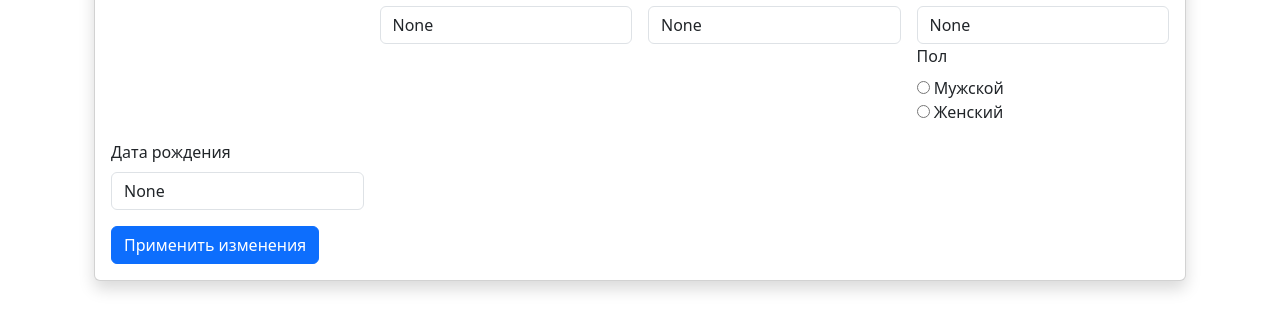
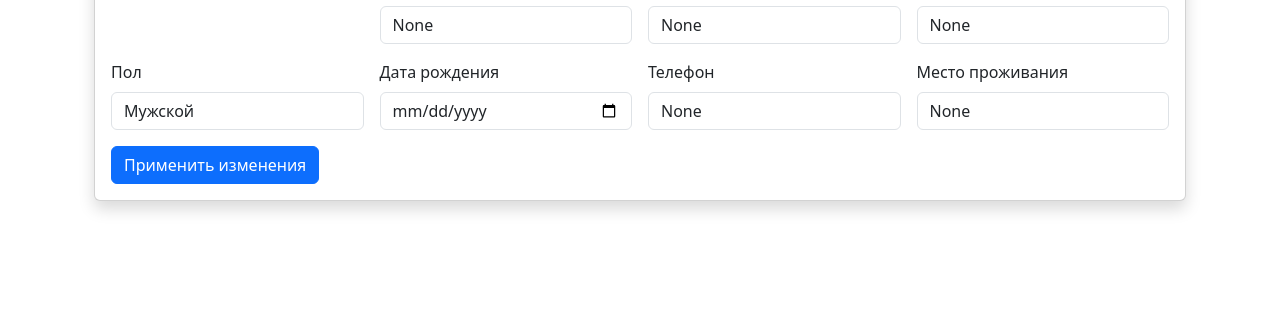
Before and after one commit to Kvezac/silver-robot, a Django app: page /edit-profile/ in a window 1280 px wide. Shown: the part 139-470 px from the top of the page. Run offline with Django 4.2, Linux system fonts and the light colour scheme; the visitor is signed in with stand-in values (Sample User, id 1).

Commit message:
modified:   templates/user/edit-profile.html

```diff
--- a/templates/user/edit-profile.html
+++ b/templates/user/edit-profile.html
@@ -28,22 +28,27 @@
                             <label for="validationCustom01" class="form-label">Отчество</label>
                             <input type="text" class="form-control" id="validationCustom01"
                                    value="{{ forms.middle_name.value }}" required>
-                            <div class="col-md-6">
-                                <label for="male2" class="form-label">Пол</label><br>
-                                <input type="radio" id="male2" name="gender" value="male">
-                                <label for="male2">Мужской</label><br>
-
-                                <input type="radio" id="female2" name="gender" value="female">
-                                <label for="female2">Женский</label>
-
-                            </div>
                         </div>
                         <div class="col-md-3">
-                            <label for="validationCustom01" class="form-label">Дата рождения</label>
-                            <input type="text" class="form-control" id="validationCustom01"
-                                   value="{{ forms.date_of_bth.value }}" required>
+                            <label for="male2" class="form-label">Пол</label>
+                            {{ forms.gender }}
+                            </label>
                         </div>
-
+                        <div class="col-md-3">
+                            <label for="inputDate" class="form-label">Дата рождения</label>
+                            <input type="date" class="form-control" id="validationCustom01"
+                                   value="{{ forms.date_of_bth.value|date:'Y-m-d' }}">
+                        </div>
+                        <div class="col-md-3">
+                            <label for="inputDate" class="form-label">Телефон</label>
+                            <input type="tel" class="form-control" id="validationCustom01"
+                                   value="{{ forms.phone.value }}">
+                        </div>
+                        <div class="col-md-3">
+                            <label for="inputDate" class="form-label">Место проживания</label>
+                            <input type="tel" class="form-control" id="validationCustom01"
+                                   value="{{ forms.city.value }}">
+                        </div>
                         <div class="col-12">
                             <button class="btn btn-primary" type="submit">Применить изменения</button>
                         </div>
```
